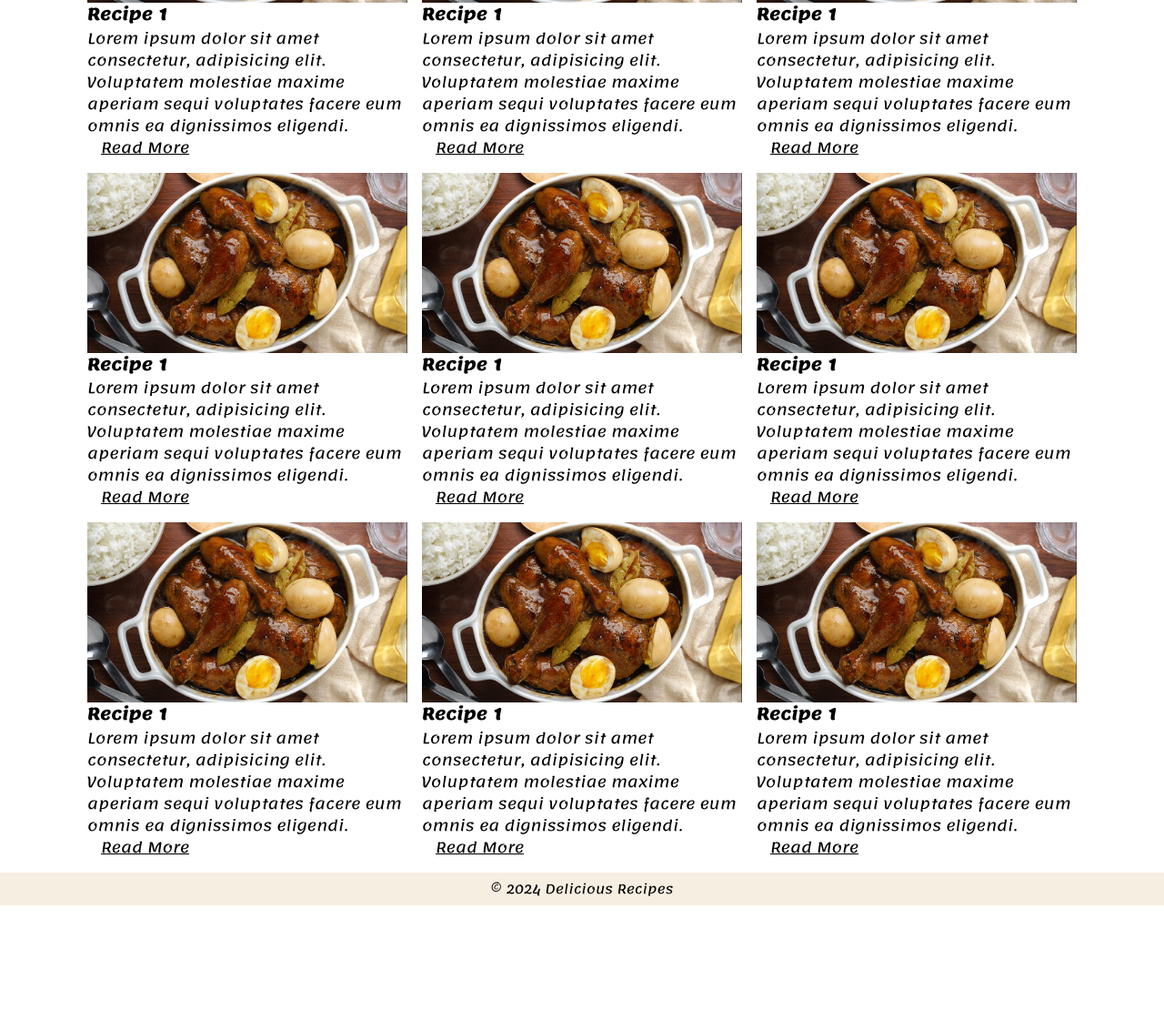
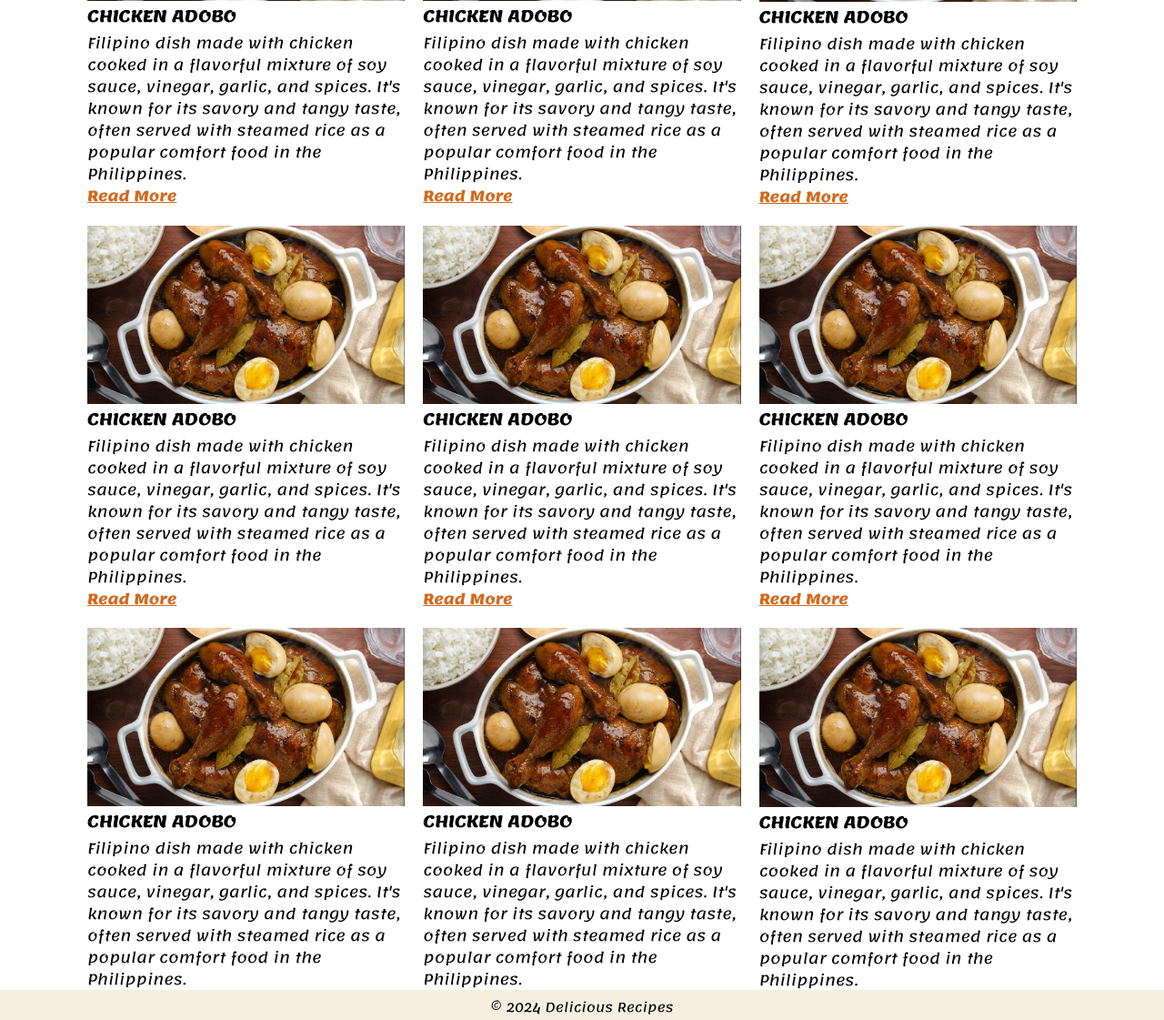
Before and after one commit to chachaaa10/Filipino-Food-Recipes, a website built with Vite: page index.html in a window 1280 px wide. Shown: the part 315-1436 px from the top of the page at 91% size. Before the commit the page ends 1310 px from the top, so only its background shows below. Built offline with nearby package versions, Linux system fonts and the light colour scheme.

Commit message:
refactor: fix the main content

```diff
--- a/index.html
+++ b/index.html
@@ -40,118 +40,141 @@
 						class="recipe__image"
 						src="./public/adobo-manok.jpg"
 						alt="Recipe 1" />
-					<h3>Recipe 1</h3>
-					<p>
-						Lorem ipsum dolor sit amet consectetur, adipisicing
-						elit. Voluptatem molestiae maxime aperiam sequi
-						voluptates facere eum omnis ea dignissimos eligendi.
+					<h3 class="recipe__title">Chicken Adobo</h3>
+					<p class="recipe__description">
+						Filipino dish made with chicken
+						cooked in a flavorful mixture of soy sauce, vinegar,
+						garlic, and spices. It's known for its savory and tangy
+						taste, often served with steamed rice as a popular
+						comfort food in the Philippines.
 					</p>
-					<a href="#">Read More</a>
+					<a href="./recipe/adobo-manok.html" class="recipe__link">Read More</a>
 				</div>
 				<div class="recipe">
 					<img
 						class="recipe__image"
 						src="./public/adobo-manok.jpg"
 						alt="Recipe 1" />
-					<h3>Recipe 1</h3>
-					<p>
-						Lorem ipsum dolor sit amet consectetur, adipisicing
-						elit. Voluptatem molestiae maxime aperiam sequi
-						voluptates facere eum omnis ea dignissimos eligendi.
+					<h3 class="recipe__title">Chicken Adobo</h3>
+					<p class="recipe__description">
+						Filipino dish made with chicken
+						cooked in a flavorful mixture of soy sauce, vinegar,
+						garlic, and spices. It's known for its savory and tangy
+						taste, often served with steamed rice as a popular
+						comfort food in the Philippines.
 					</p>
-					<a href="#">Read More</a>
+					<a href="./recipe/adobo-manok.html" class="recipe__link">Read More</a>
 				</div>
 				<div class="recipe">
 					<img
 						class="recipe__image"
 						src="./public/adobo-manok.jpg"
 						alt="Recipe 1" />
-					<h3>Recipe 1</h3>
-					<p>
-						Lorem ipsum dolor sit amet consectetur, adipisicing
-						elit. Voluptatem molestiae maxime aperiam sequi
-						voluptates facere eum omnis ea dignissimos eligendi.
+					<h3 class="recipe__title">Chicken Adobo</h3>
+					<p class="recipe__description">
+						Filipino dish made with chicken
+						cooked in a flavorful mixture of soy sauce, vinegar,
+						garlic, and spices. It's known for its savory and tangy
+						taste, often served with steamed rice as a popular
+						comfort food in the Philippines.
 					</p>
-					<a href="#">Read More</a>
+					<a href="./recipe/adobo-manok.html" class="recipe__link">Read More</a>
 				</div>
 				<div class="recipe">
 					<img
 						class="recipe__image"
 						src="./public/adobo-manok.jpg"
 						alt="Recipe 1" />
-					<h3>Recipe 1</h3>
-					<p>
-						Lorem ipsum dolor sit amet consectetur, adipisicing
-						elit. Voluptatem molestiae maxime aperiam sequi
-						voluptates facere eum omnis ea dignissimos eligendi.
+					<h3 class="recipe__title">Chicken Adobo</h3>
+					<p class="recipe__description">
+						Filipino dish made with chicken
+						cooked in a flavorful mixture of soy sauce, vinegar,
+						garlic, and spices. It's known for its savory and tangy
+						taste, often served with steamed rice as a popular
+						comfort food in the Philippines.
 					</p>
-					<a href="#">Read More</a>
+					<a href="./recipe/adobo-manok.html" class="recipe__link">Read More</a>
 				</div>
 				<div class="recipe">
 					<img
 						class="recipe__image"
 						src="./public/adobo-manok.jpg"
 						alt="Recipe 1" />
-					<h3>Recipe 1</h3>
-					<p>
-						Lorem ipsum dolor sit amet consectetur, adipisicing
-						elit. Voluptatem molestiae maxime aperiam sequi
-						voluptates facere eum omnis ea dignissimos eligendi.
+					<h3 class="recipe__title">Chicken Adobo</h3>
+					<p class="recipe__description">
+						Filipino dish made with chicken
+						cooked in a flavorful mixture of soy sauce, vinegar,
+						garlic, and spices. It's known for its savory and tangy
+						taste, often served with steamed rice as a popular
+						comfort food in the Philippines.
 					</p>
-					<a href="#">Read More</a>
+					<a href="./recipe/adobo-manok.html" class="recipe__link">Read More</a>
 				</div>
 				<div class="recipe">
 					<img
 						class="recipe__image"
 						src="./public/adobo-manok.jpg"
 						alt="Recipe 1" />
-					<h3>Recipe 1</h3>
-					<p>
-						Lorem ipsum dolor sit amet consectetur, adipisicing
-						elit. Voluptatem molestiae maxime aperiam sequi
-						voluptates facere eum omnis ea dignissimos eligendi.
+					<h3 class="recipe__title">Chicken Adobo</h3>
+					<p class="recipe__description">
+						Filipino dish made with chicken
+						cooked in a flavorful mixture of soy sauce, vinegar,
+						garlic, and spices. It's known for its savory and tangy
+						taste, often served with steamed rice as a popular
+						comfort food in the Philippines.
 					</p>
-					<a href="#">Read More</a>
+					<a href="./recipe/adobo-manok.html" class="recipe__link">Read More</a>
+				</div>
+
+				<div class="recipe">
+					<img
+						class="recipe__image"
+						src="./public/adobo-manok.jpg"
+						alt="Recipe 1" />
+					<h3 class="recipe__title">Chicken Adobo</h3>
+					<p class="recipe__description">
+						Filipino dish made with chicken
+						cooked in a flavorful mixture of soy sauce, vinegar,
+						garlic, and spices. It's known for its savory and tangy
+						taste, often served with steamed rice as a popular
+						comfort food in the Philippines.
+					</p>
+					<a href="./recipe/adobo-manok.html" class="recipe__link">Read More</a>
 				</div>
 				<div class="recipe">
 					<img
 						class="recipe__image"
 						src="./public/adobo-manok.jpg"
 						alt="Recipe 1" />
-					<h3>Recipe 1</h3>
-					<p>
-						Lorem ipsum dolor sit amet consectetur, adipisicing
-						elit. Voluptatem molestiae maxime aperiam sequi
-						voluptates facere eum omnis ea dignissimos eligendi.
+					<h3 class="recipe__title">Chicken Adobo</h3>
+					<p class="recipe__description">
+						Filipino dish made with chicken
+						cooked in a flavorful mixture of soy sauce, vinegar,
+						garlic, and spices. It's known for its savory and tangy
+						taste, often served with steamed rice as a popular
+						comfort food in the Philippines.
 					</p>
-					<a href="#">Read More</a>
+					<a href="./recipe/adobo-manok.html" class="recipe__link">Read More</a>
 				</div>
 				<div class="recipe">
 					<img
 						class="recipe__image"
 						src="./public/adobo-manok.jpg"
 						alt="Recipe 1" />
-					<h3>Recipe 1</h3>
-					<p>
-						Lorem ipsum dolor sit amet consectetur, adipisicing
-						elit. Voluptatem molestiae maxime aperiam sequi
-						voluptates facere eum omnis ea dignissimos eligendi.
+					<h3 class="recipe__title">Chicken Adobo</h3>
+					<p class="recipe__description">
+						Filipino dish made with chicken
+						cooked in a flavorful mixture of soy sauce, vinegar,
+						garlic, and spices. It's known for its savory and tangy
+						taste, often served with steamed rice as a popular
+						comfort food in the Philippines.
 					</p>
-					<a href="#">Read More</a>
+					<a href="./recipe/adobo-manok.html" class="recipe__link">Read More</a>
 				</div>
-				<div class="recipe">
-					<img
-						class="recipe__image"
-						src="./public/adobo-manok.jpg"
-						alt="Recipe 1" />
-					<h3>Recipe 1</h3>
-					<p>
-						Lorem ipsum dolor sit amet consectetur, adipisicing
-						elit. Voluptatem molestiae maxime aperiam sequi
-						voluptates facere eum omnis ea dignissimos eligendi.
-					</p>
-					<a href="#">Read More</a>
-				</div>
+
+
+
+
 			</div>
 		</main>
 
--- a/styles/footer.css
+++ b/styles/footer.css
@@ -1,7 +1,9 @@
 footer {
+	position: absolute;
+	bottom: -1%;
 	width: 100%;
 	background-color: #f6eee1;
 	text-align: center;
 	font-size: 0.875rem;
-	padding: 0.5em 1em;
+	padding-block: 0.5rem;
 }
--- a/styles/header.css
+++ b/styles/header.css
@@ -9,6 +9,7 @@ header {
 	padding: 1em 2em;
 	top: 0;
 	width: 100%;
+	text-transform: uppercase;
 }
 
 #header {
--- a/styles/main.css
+++ b/styles/main.css
@@ -6,7 +6,7 @@ main {
 	grid-template-columns: 1fr 1fr 1fr;
 	width: 85%;
 	margin-inline: auto;
-	gap: 1rem;
+	gap: 1.25rem;
 }
 
 @media screen and (max-width: 768px) {
@@ -18,6 +18,7 @@ main {
 @media screen and (max-width: 375px) {
 	.wrapper {
 		grid-template-columns: 1fr;
+		width: 95%;
 	}
 }
 
@@ -26,3 +27,22 @@ main {
 		width: 75%;
 	}
 }
+
+.recipe__title {
+	text-transform: uppercase;
+	font-size: 1.125rem;
+	margin-top: 0.25rem;
+	margin-bottom: 0.25rem;
+}
+
+.recipe__link {
+	color: chocolate;
+	padding: 0;
+	font-weight: bold;
+	text-decoration: underline;
+	transition: all 0.15s ease;
+}
+
+.recipe__link:hover {
+	text-decoration: none;
+}
--- a/styles/reset.css
+++ b/styles/reset.css
@@ -44,6 +44,7 @@ ol[role='list'] {
 
 /* Set core body defaults */
 body {
+	position: relative;
 	min-height: 100vh;
 	line-height: 1.5;
 }
```
Also changed, not shown: recipe/adobo-manok.html (added, +79 -0 lines).
